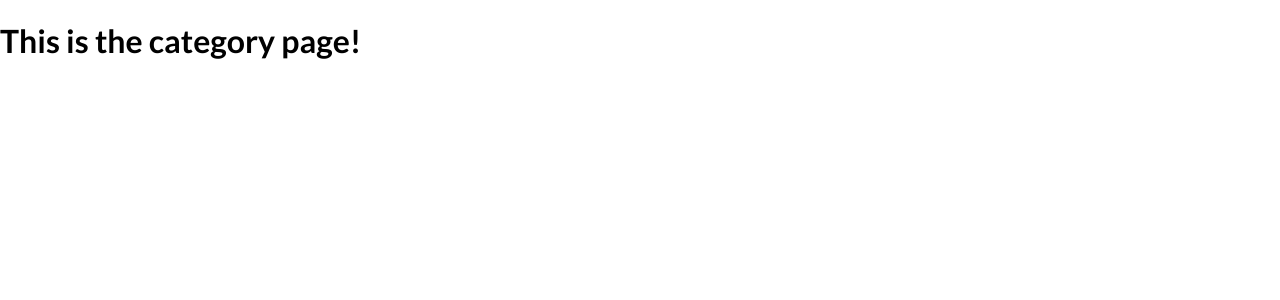
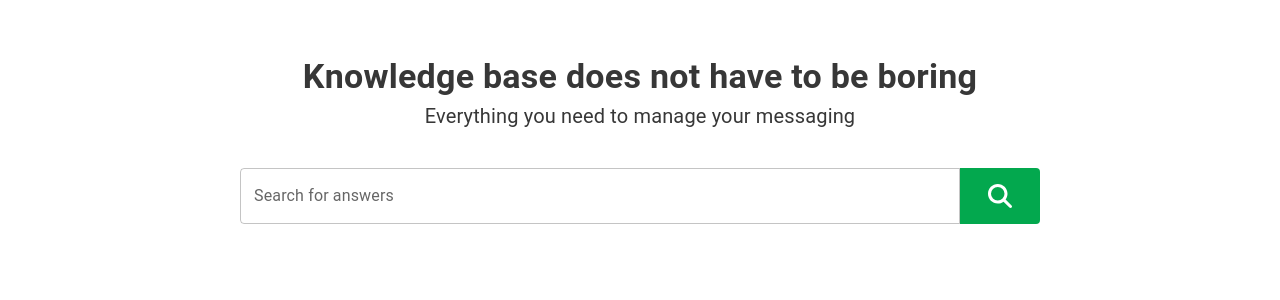
Before and after one commit to DevLukeHere/nextjs-knowledge-base, a Next.js app: page /category/1 in a window 1280 px wide. Shown: the top 300 px of the page. Built offline with nearby package versions, Linux system fonts and the light colour scheme.

Commit message:
style: import search bar & header components

```diff
--- a/app/category/[id]/layout.tsx
+++ b/app/category/[id]/layout.tsx
@@ -15,7 +15,12 @@ export const metadata = {
 export default function RootLayout({ children }: { children: ReactNode }) {
   return (
     <html lang="en">
-      <body className={lato.className}>{children}</body>
+      <body
+        style={{ margin: "0", padding: "0", boxSizing: "border-box" }}
+        className={lato.className}
+      >
+        {children}
+      </body>
     </html>
   );
 }
--- a/app/category/[id]/page.tsx
+++ b/app/category/[id]/page.tsx
@@ -1,7 +1,11 @@
+import Header from "@/app/components/Header";
+import Searchbar from "@/app/components/Searchbar";
+
 export default function Category() {
   return (
     <main>
-      <h1>This is the category page!</h1>
+      <Header />
+      <Searchbar />
     </main>
   );
 }
```
